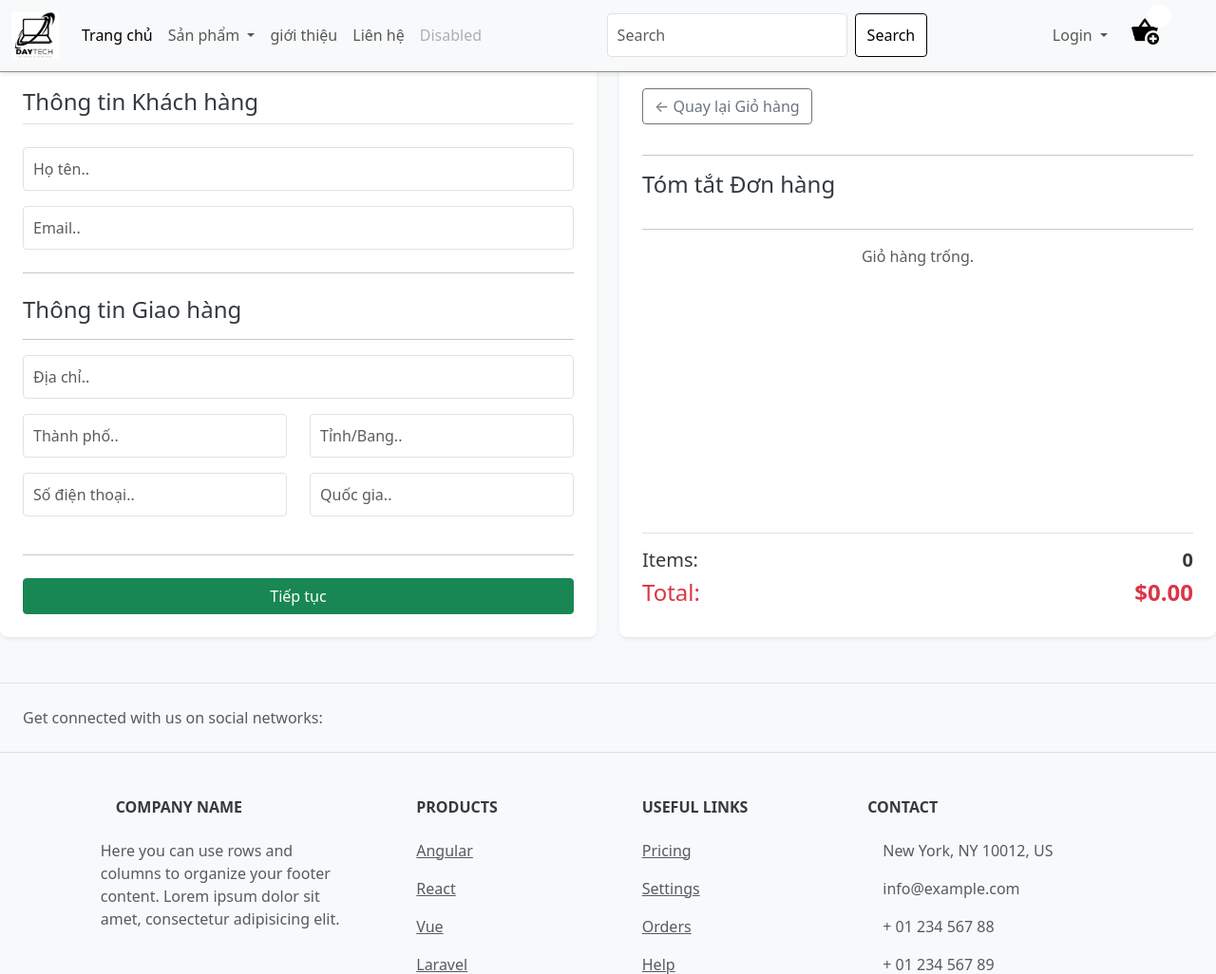
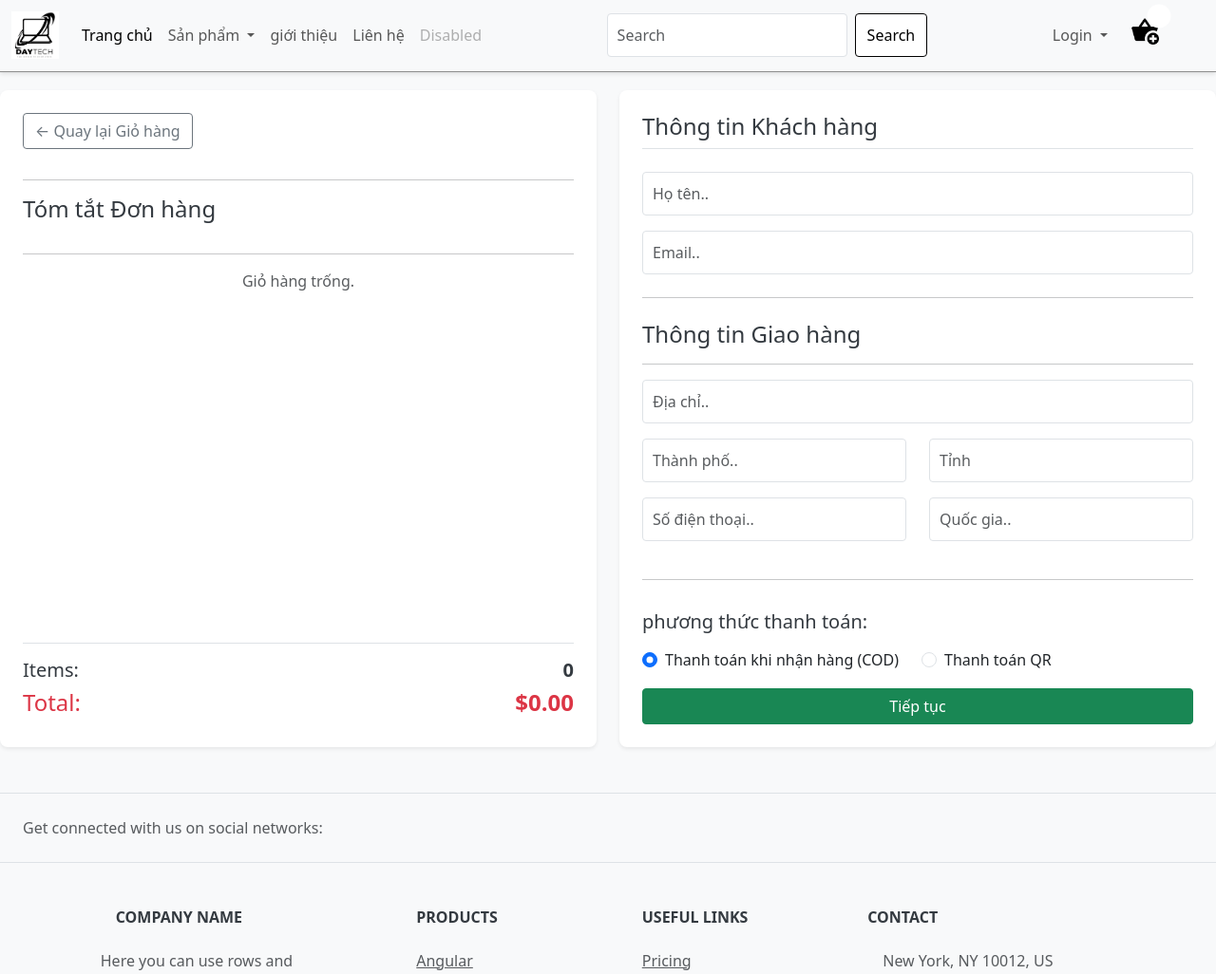
Before and after one commit to Law1235-cyber/webbanhang, a Django app: page /checkout/ in a window 1280 px wide. Shown: the part 1-1027 px from the top of that part at 95% size. Run offline with Django 5.2, Linux system fonts and the light colour scheme; the page is wider than the window, and the part outside it is not shown; some libraries are stand-ins or nearby versions.

```diff
--- a/app/models.py
+++ b/app/models.py
@@ -117,3 +117,9 @@ class Banner(models.Model):
     description = models.TextField(null=True, blank=True)
     def __str__(self):
         return self.name or 'N/A'
+
+class logo(models.Model):
+    image = models.ImageField(null=True, blank=True, upload_to='logo/')
+
+    def __str__(self):
+        return self.image or 'N/A'
--- a/app/templates/app/Checkout.html
+++ b/app/templates/app/Checkout.html
@@ -1,64 +1,7 @@
 {% extends 'app/base.html' %}
 {% load static %}
 {% block content_checkout %}
-    <div class="row g-4">
-
-        <div class="col-lg-6">
-            <div class="card shadow-sm p-4 h-100" id="form-wrapper">
-                <form id="form">
-                    <h4 class="mb-4 border-bottom pb-2">Thông tin Khách hàng</h4>
-
-                    <div id="user-info" class="mb-4">
-                        <div class="mb-3">
-                            <input required class="form-control" type="text" name="name" placeholder="Họ tên.."
-                                value="{% if customer %}{{ customer.name }}{% endif %}">
-                        </div>
-                        <div class="mb-3">
-                            <input required class="form-control" type="email" name="email" placeholder="Email.."
-                                value="{% if customer %}{{ customer.email }}{% endif %}">
-                        </div>
-                    </div>
-
-                    <div id="shipping-info">
-                        <hr>
-                        <h4 class="mb-3 pt-2">Thông tin Giao hàng</h4>
-                        <hr>
-
-                        <div class="mb-3">
-                            <input class="form-control" type="text" name="address" placeholder="Địa chỉ.."
-                                value="{% if shipping_address %}{{ shipping_address.address }}{% endif %}">
-                        </div>
-
-                        <div class="row">
-                            <div class="col-md-6 mb-3">
-                                <input class="form-control" type="text" name="city" placeholder="Thành phố.."
-                                        value="{% if shipping_address %}{{ shipping_address.city }}{% endif %}">
-                            </div>
-                            <div class="col-md-6 mb-3">
-                                <input class="form-control" type="text" name="state" placeholder="Tỉnh/Bang.."
-                                        value="{% if shipping_address %}{{ shipping_address.state }}{% endif %}">
-                            </div>
-                        </div>
-
-                        <div class="row">
-                            <div class="col-md-6 mb-3">
-                                <input class="form-control" type="text" name="mobile" placeholder="Số điện thoại.."
-                                        value="{% if shipping_address %}{{ shipping_address.mobile }}{% endif %}">
-                            </div>
-                            <div class="col-md-6 mb-3">
-                                <input class="form-control" type="text" name="country" placeholder="Quốc gia.."
-                                        value="{% if shipping_address %}{{ shipping_address.quocgia }}{% endif %}">
-                            </div>
-                        </div>
-                    </div>
-
-                    <hr class="my-4">
-                    <input id="form-button" class="btn btn-success w-100" type="submit" value="Tiếp tục">
-                </form>
-            </div>
-
-        </div>
-
+    <div class="row g-4" style="margin-top: 2px;">
         <div class="col-lg-6">
             <div class="card shadow-sm p-4 h-100">
                 <a class="btn btn-outline-secondary mb-3 align-self-start" href="{% url 'cart' %}">&#x2190; Quay lại Giỏ hàng</a>
@@ -97,5 +40,78 @@
                 </div>
             </div>
         </div>
+
+        <div class="col-lg-6">
+            <div class="card shadow-sm p-4 h-100" id="form-wrapper">
+                <form id="form">
+                    <h4 class="mb-4 border-bottom pb-2">Thông tin Khách hàng</h4>
+
+                    <div id="user-info" class="mb-4">
+                        <div class="mb-3">
+                            <input required class="form-control" type="text" name="name" placeholder="Họ tên.."
+                                value="{% if customer %}{{ customer.name }}{% endif %}">
+                        </div>
+                        <div class="mb-3">
+                            <input required class="form-control" type="email" name="email" placeholder="Email.."
+                                value="{% if customer %}{{ customer.email }}{% endif %}">
+                        </div>
+                    </div>
+
+                    <div id="shipping-info">
+                        <hr>
+                        <h4 class="mb-3 pt-2">Thông tin Giao hàng</h4>
+                        <hr>
+
+                        <div class="mb-3">
+                            <input class="form-control" type="text" name="address" placeholder="Địa chỉ.."
+                                value="{% if shipping_address %}{{ shipping_address.address }}{% endif %}">
+                        </div>
+
+                        <div class="row">
+                            <div class="col-md-6 mb-3">
+                                <input class="form-control" type="text" name="city" placeholder="Thành phố.."
+                                        value="{% if shipping_address %}{{ shipping_address.city }}{% endif %}">
+                            </div>
+                            <div class="col-md-6 mb-3">
+                                <input class="form-control" type="text" name="state" placeholder="Tỉnh"
+                                        value="{% if shipping_address %}{{ shipping_address.state }}{% endif %}">
+                            </div>
+                        </div>
+
+                        <div class="row">
+                            <div class="col-md-6 mb-3">
+                                <input class="form-control" type="text" name="mobile" placeholder="Số điện thoại.."
+                                        value="{% if shipping_address %}{{ shipping_address.mobile }}{% endif %}">
+                            </div>
+                            <div class="col-md-6 mb-3">
+                                <input class="form-control" type="text" name="country" placeholder="Quốc gia.."
+                                        value="{% if shipping_address %}{{ shipping_address.quocgia }}{% endif %}">
+                            </div>
+                        </div>
+                    </div>
+
+                    <hr class="my-4">
+                    <h5 class="mb-3 pt-2">phương thức thanh toán:</h5>
+                    <div class="d-flex mb-3">
+                        <div class="form-check me-4">
+                            <input class="form-check-input" type="radio" name="paymentMethod" id="online" value="COD" checked>
+                            <label class="form-check-label" for="cod">
+                                Thanh toán khi nhận hàng (COD)
+                            </label>
+                        </div>
+                        <div class="form-check">
+                            <input class="form-check-input" type="radio" name="paymentMethod" id="online" value="Online">
+                            <label class="form-check-label" for="online">
+                                Thanh toán QR
+                            </label>
+                        </div>
+                    </div>
+
+                    <input id="form-button" class="btn btn-success w-100" type="submit" value="Tiếp tục">
+                </form>
+            </div>
+
+        </div>
+
     </div>
 {% endblock content_checkout %}
--- a/app/views.py
+++ b/app/views.py
@@ -7,7 +7,7 @@ from django.contrib.auth.forms import AuthenticationForm
 from django.contrib.auth import login as auth_login
 from django.contrib.auth.decorators import login_required
 import json
-
+import datetime
 # Giả định form đăng ký đã được import từ app/forms.py
 from .models import Customer, Order, OrderItem, Product, ShippingAddress, Banner
 from .forms import createUserForm
```
